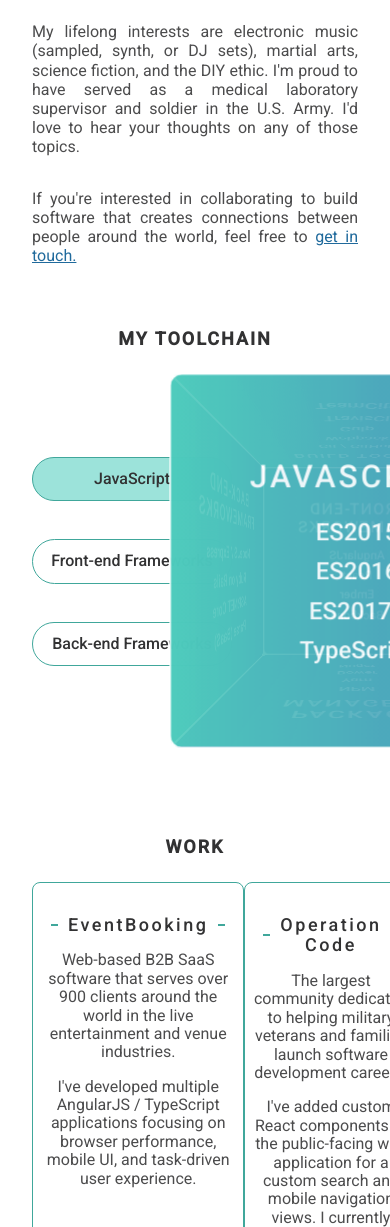
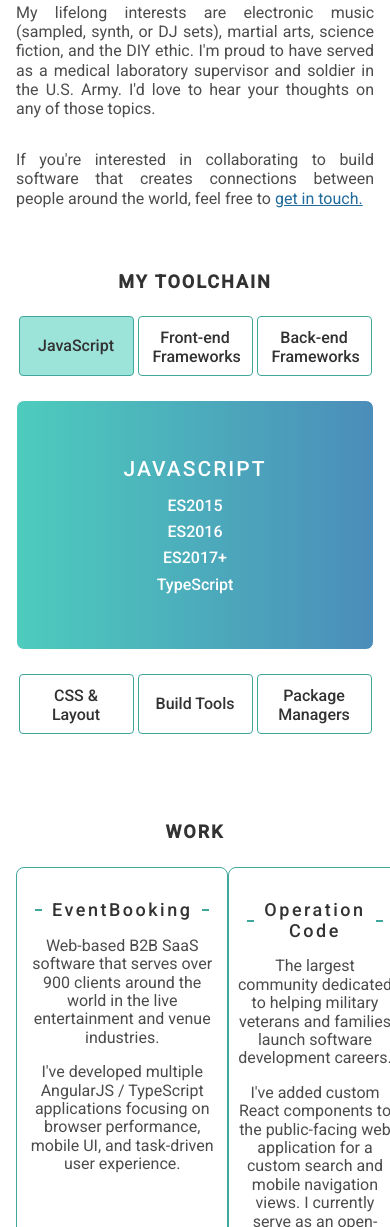
Before and after one commit to jjhampton/jjhampton.github.io, a website: page index.html in a window 390 px wide. Shown: the part 773-2000 px from the top of the page. Drawn offline with nearby package versions, Linux system fonts and the light colour scheme; files that its build step writes are made by us from their sources.

Commit message:
Add mobile-friendly styles for toolchain section

```diff
--- a/index.html
+++ b/index.html
@@ -65,7 +65,7 @@
       <div class="section-header">
         <h2 class="section-header-title">My Toolchain</h2>
       </div>
-      <div class="section-content section-content--flex">
+      <div class="section-content section-content--flex toolchain-content">
         <div class="toolchain-topics">
           <button class="button button--circle button--selected" id="button-javascript">JavaScript</button>
           <button class="button button--circle" id="button-frontend">Front-end Frameworks</button>
--- a/scss/components/_button.scss
+++ b/scss/components/_button.scss
@@ -23,4 +23,14 @@
   &:focus {
     outline: 0;
   }
+
+  @include until($tablet) {
+    border-radius: 4px;
+    height: 60px;
+    width: 115px;
+
+    & + & {
+        margin-left: 4px;
     }
+  }
+}
--- a/scss/components/_cube.scss
+++ b/scss/components/_cube.scss
@@ -1,7 +1,14 @@
 .cube-container {
-  perspective: $cube-perspective;
   height: $cube-size;
-  width: $cube-size;
+
+  @include until($tablet) {
+    width: 100%;
+  }
+
+  @include at-least($tablet) {
+    perspective: $cube-perspective;
+    width: $cube-size;
+  }
 }
 
 .cube {
@@ -10,7 +17,10 @@
   width: inherit;
   text-align: center;
   transform-style: preserve-3d;
-  transition: transform 0.75s ease-in-out;
+
+  @include at-least($tablet) {
+    transition: transform 0.75s ease-in-out;
+  }
 
   &--frontSelected {
     transform: rotateY(0deg);
@@ -44,12 +54,15 @@
   width: inherit;
   height: inherit;
   position: absolute;
-  opacity: 0.9;
   background-size: 100%;
   border: 1px solid $color-white;
   border-radius: 8px;
   color: $color-white;
   padding: #{$padding}px;
+
+  @include at-least($tablet) {
+    opacity: 0.9;
+  }
 
   &--front {
     background: linear-gradient(to right, $color-turquoise, $color-blue-light);
@@ -80,6 +93,7 @@
     background: linear-gradient(to right, $color-blue-light, $color-turquoise);
     transform: rotateX(-90deg) translate3d(0, 0, $cube-size/2);
   }
+
 }
 
 .cube-face-title {
--- a/scss/components/_toolchain.scss
+++ b/scss/components/_toolchain.scss
@@ -1,5 +1,11 @@
 .toolchain {
+}
 
+.toolchain-content {
+  @include until($tablet) {
+    display: flex;
+    flex-direction: column;
+  }
 }
 
 .toolchain-topics {
@@ -11,4 +17,10 @@
   height: $cube-perspective;
   margin: #{$padding * 0.75}px 0;
   padding: #{$padding * 2}px 0;
+
+  @include until($tablet) {
+    height: auto;
+    padding: 0;
+    flex-direction: row;
   }
+}
--- a/scss/layout/_section.scss
+++ b/scss/layout/_section.scss
@@ -2,6 +2,10 @@ $section-logo-icon-size: 130;
 
 .section {
   padding: #{$padding}px;
+
+  @include until($tablet) {
+    padding: #{$padding}px #{$padding-half}px;
+  }
 }
 
 .section-header {
```
Lines whose indentation alone changed are shown as unchanged.
